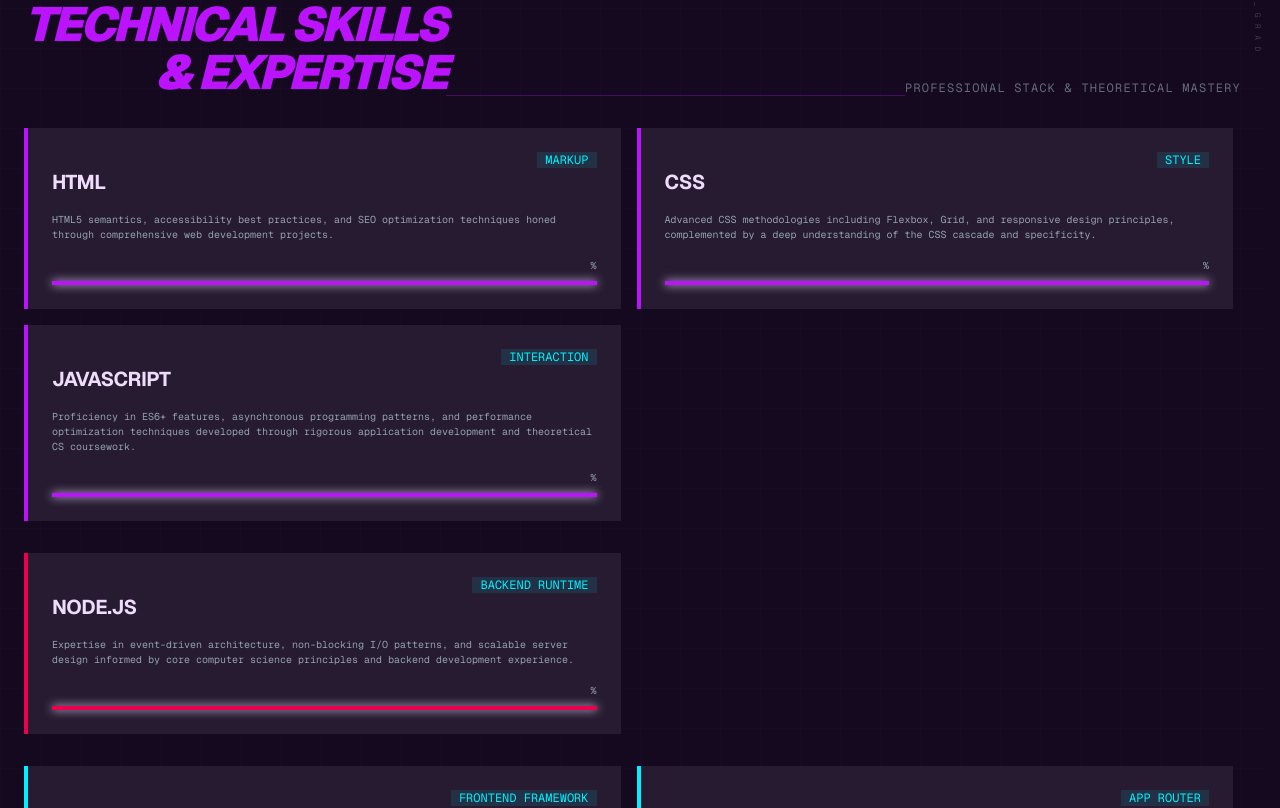
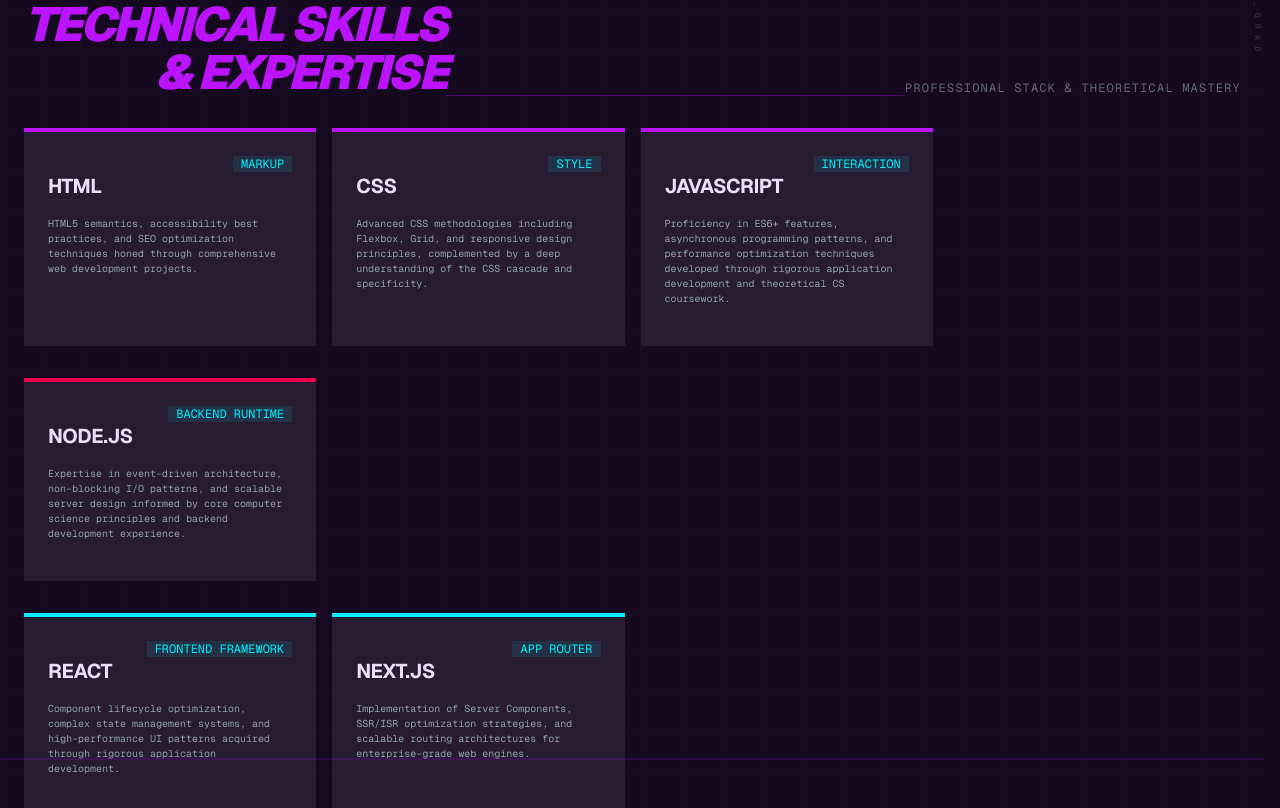
Before and after one commit to blitheryjibits/portfolio, a Next.js app: page / in a window 1280 px wide. Shown: the part 712-1520 px from the top of the page. Built offline with nearby package versions, Linux system fonts and the light colour scheme.

Commit message:
UI: improved card layout - removed metric bars for cleaner design - moved colored border from left to top for better visual hierarchy

```diff
--- a/components/skills/SkillCard.tsx
+++ b/components/skills/SkillCard.tsx
@@ -4,24 +4,24 @@
   title,
   tag,
   description,
-  metricLabel,
-  metricValue,
+  // metricLabel,
+  // metricValue,
   borderColor,
   barColor,
 }: {
   title: string;
   tag: string;
   description: string;
-  metricLabel: string;
-  metricValue: number;
+  // metricLabel: string;
+  // metricValue: number;
   borderColor: string;
   barColor: string;
 }) {
   return (
     <div
-      className={`bg-surface-container p-6 border-l-4 ${borderColor} group hover:bg-surface-bright transition-colors
+      className={`bg-surface-container p-6 border-t-4 ${borderColor} group hover:bg-surface-bright transition-colors
       relative overflow-hidden
-      w-full md:w-[calc(50%-12px)] `}
+      w-full md:w-[calc(25%-12px)] `}
     >
       <div className="flex flex-col mb-4">
         <div className="ml-auto text-xs font-mono text-secondary-container bg-secondary-container/10 px-2">
@@ -35,12 +35,6 @@
       <p className="text-[10px] text-secondary/60 mb-4 font-mono">
         {description}
       </p>
-
-      <SkillMetric
-        label={metricLabel}
-        value={metricValue}
-        barColor={barColor}
-      />
     </div>
   );
 }
```
